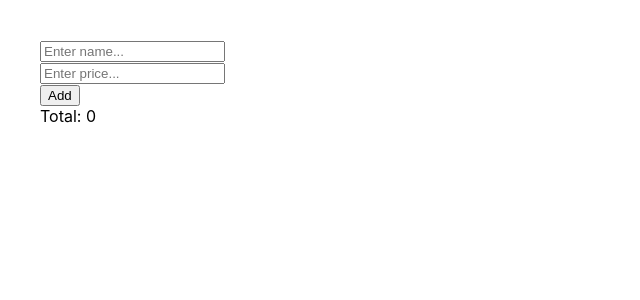
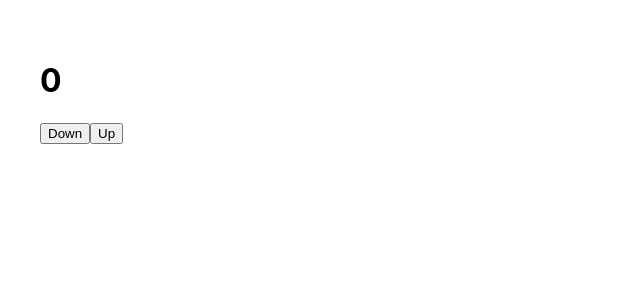
Before and after one commit to Nhantran65/React_add_chore, a React (Create React App) app: page / in a window 1280 px wide. Shown: the top 300 px of the page, without its empty margins (0-640 px from the left). Built offline with nearby package versions, Linux system fonts and the light colour scheme.

Commit message:
Aplying with basic Up down number with useReducer

```diff
--- a/src/App.js
+++ b/src/App.js
@@ -1,60 +1,49 @@
 
-import { useState, useRef, useMemo } from "react";
+import { useState, useRef, useMemo, useReducer } from "react";
+
+// useState
+// 1. init state: 0
+// 2. Actions : Up(state + 1) Down (state - 1)
+
+// usereducer
+// 1. init state: 0
+// 2. Actions : Up(state + 1) Down (state - 1)
+// 3. Reducer
+// 4. dispatch( a term which is used to activate an action)
+
+// init state
+const initState = 0
+
+// Actions
+const UP_ACTION = 'up'
+const DOWN_ACTION = 'down'
+
+// Reducer
+const reducer=(state, action)=> {
+  switch(action){
+    case UP_ACTION:
+      return state + 1
+    case DOWN_ACTION:
+      return state - 1
+    default:
+      throw new Error(`Invalid action`)
+  }
+}
+
 
 function App() {
-  const [name, setName] = useState("");
-  const [price, setPrice] = useState("");
-  const [products, setProducts] = useState([]);
-
-  const nameInput = useRef();
-
-  const handleSubmit = () => {
-    setProducts((prev) => {
-      return [...prev, { name, price: +price }];
-    });
-    setName("");
-    setPrice("");
-    nameInput.current.focus();
-  };
-  // bấm add thì nó mới tính toán lại (thay đổi Products thì nó mới tính toán lại)
-  const total = useMemo(() =>{
-    const result = products.reduce(
-     (result, product) => {
-      console.log('tính toán lại......')
-
-     return result + product.price},
-      0
-    );
-    return result;
-  }, [products]);
-  // nếu để Dependencies rỗng thì nó chỉ trả kết quả một lần là kết quả đã tính toán trước đó và không update lại cái mới
-  // Dependencies được chuyền vào thay đổi thì tính toán lại không thì không re-render lại
+  const [count, dispatch]=useReducer(reducer, initState)
 
   return (
     <div style={{ padding: 40 }}>
-      <input
-        ref={nameInput}
-        placeholder="Enter name..."
-        value={name}
-        onChange={(e) => setName(e.target.value)}
-      />
-      <br />
-      <input
-        placeholder="Enter price..."
-        value={price}
-        onChange={(e) => setPrice(e.target.value)}
-      />
-      <br />
-      <button onClick={handleSubmit}>Add</button>
-      <br />
-      Total: {total}
-      <ul>
-        {products.map((product, index) => (
-          <li key={index}>
-            {product.name} - {product.price}
-          </li>
-        ))}
-      </ul>
+      <h1>{count}</h1>
+      <button
+      onClick={()=>{dispatch(DOWN_ACTION)}}
+      >Down</button>
+      <button
+      onClick={()=>{dispatch(UP_ACTION)}}
+      >Up</button>
+
     </div>
   );
 }
```
